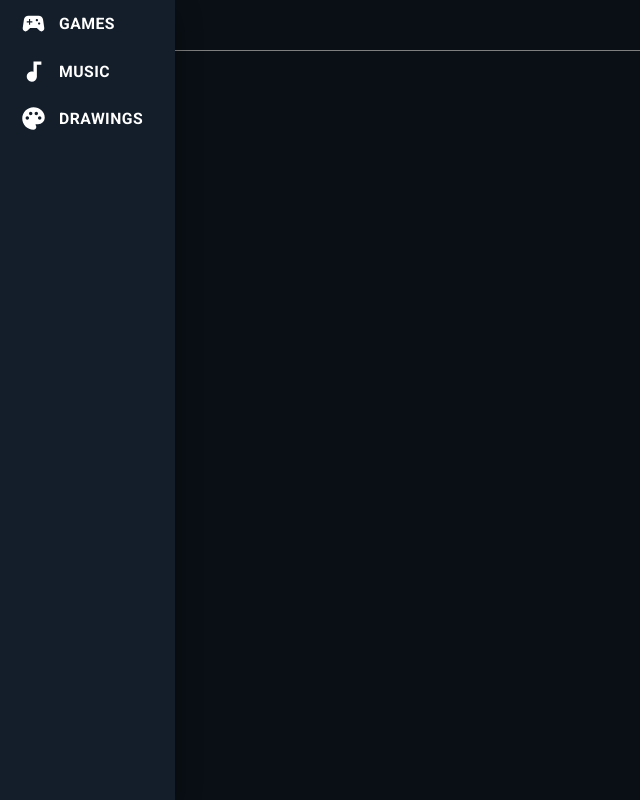
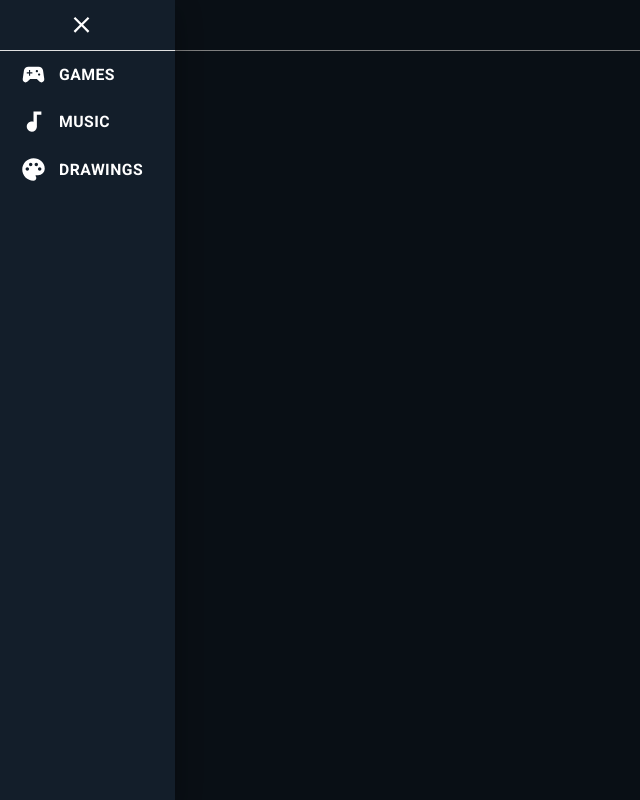
Before and after one commit to Blue-Peanuts/portfolio, a React (Vite) app: page / in a window 1280 px wide. Shown: the whole page, without its empty margins (0-640 px from the left). Built offline with nearby package versions, Linux system fonts and the light colour scheme.

Commit message:
Finish sidebar toggle functionality

```diff
--- a/src/App.jsx
+++ b/src/App.jsx
@@ -11,6 +11,7 @@ import TableRowsIcon from '@mui/icons-material/TableRows';
 const backgroundColor = '#131e2a';
 const textColor = '#ffffff';
 
+
 const theme = createTheme({
     palette: {
         primary: {
@@ -23,6 +24,10 @@ const theme = createTheme({
 });
 
 function App() {
+    const [open, setOpen] = useState(true);
+    const toggleSlider = () => {
+        setOpen(!open);
+    };
     return (
 
         <ThemeProvider theme={theme}>
@@ -44,14 +49,16 @@ function App() {
                 }}>
                     <Button sx={{
                         height: '50px',
-                    }}>
+                    }}
+                        onClick={toggleSlider}
+                    >
                         <TableRowsIcon />
                     </Button>
                     <span>
                         Blue Peanuts
                     </span>
                 </Box>
-                <Sidebar />
+                <Sidebar open={open} toggleSlider={toggleSlider} />
             </div>
         </ThemeProvider>
     )
--- a/src/components/Sidebar.jsx
+++ b/src/components/Sidebar.jsx
@@ -1,16 +1,14 @@
 import React from 'react';
 import { useState } from 'react'
-import { Button, createTheme, ThemeProvider, Drawer, Grid, Box } from '@mui/material'
+import { Divider, Button, createTheme, ThemeProvider, Drawer, Grid, Box } from '@mui/material'
 import SportsEsportsIcon from '@mui/icons-material/SportsEsports'
 import AudiotrackIcon from '@mui/icons-material/Audiotrack'
 import PaletteIcon from '@mui/icons-material/Palette'
 import SidebarButton from './SidebarButton';
+import TableRowsIcon from '@mui/icons-material/TableRows';
+import CloseIcon from '@mui/icons-material/Close';
 
-const Sidebar = (props) => {
-    const [open, setOpen] = useState(true);
-    const toggleSlider = () => {
-        setOpen(!open);
-    };
+const Sidebar = ({ open, toggleSlider }) => {
     return (
         <Drawer open={open} anchor="left" onClose={toggleSlider}>
             <Box
@@ -26,22 +24,29 @@ const Sidebar = (props) => {
                     justifyContent="text"
                     alignItems="stretch"
                 >
+                    <Button onClick={toggleSlider}>
+                        <CloseIcon sx={{
+                            paddingRight: 1.5,
+                            height: '37.5px',
+                        }} />
+                    </Button>
+                    <Divider color='#ffffff' />
                     <SidebarButton>
                         <SportsEsportsIcon sx={{
                             paddingRight: 1.5,
-            }}/>
+                        }} />
                         <span>Games</span>
                     </SidebarButton>
                     <SidebarButton>
                         <AudiotrackIcon sx={{
                             paddingRight: 1.5,
-            }}/>
+                        }} />
                         <span>Music</span>
                     </SidebarButton>
                     <SidebarButton>
                         <PaletteIcon sx={{
                             paddingRight: 1.5,
-            }}/>
+                        }} />
                         <span>Drawings</span>
                     </SidebarButton>
                 </Grid>
```
Lines whose indentation alone changed are shown as unchanged.
